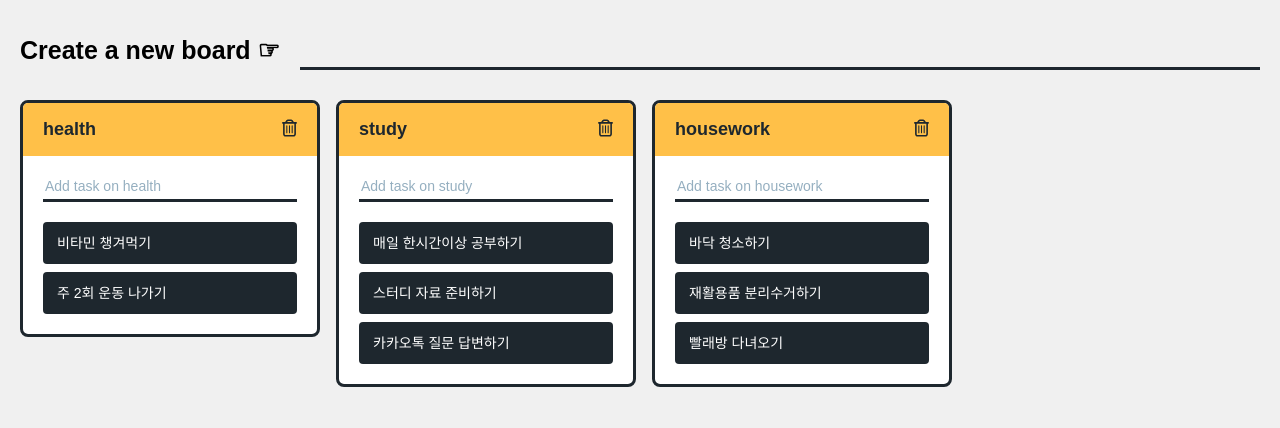
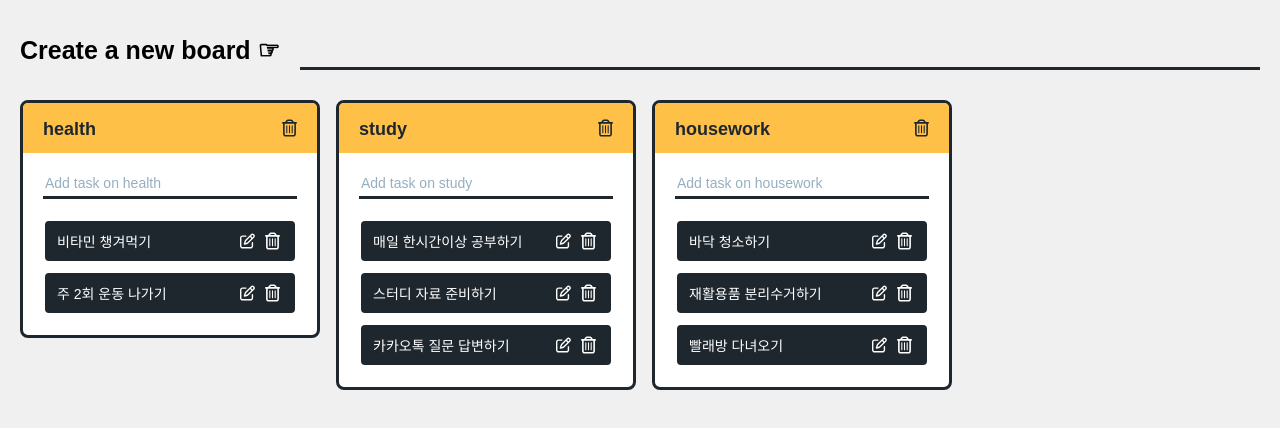
Before and after one commit to kkuyu/react-master-class-trello, a React (Create React App) app: page / in a window 1280 px wide. Shown: the top 428 px of the page. Built offline with nearby package versions, Linux system fonts and the light colour scheme; a web font is replaced by a local one.

Commit message:
Code Challenge: remove, edit card

```diff
--- a/src/Components/BoardCreator.tsx
+++ b/src/Components/BoardCreator.tsx
@@ -20,12 +20,13 @@ const Form = styled.form`
   input {
     width: 100%;
     height: 40px;
+    padding: 0;
     font-size: 22px;
     line-height: 40px;
     border: none;
     outline: 0;
     border-bottom: 3px solid ${(props) => props.theme.lineColor};
-    background-color: transparent;
+    background: none;
   }
 `;
 
--- a/src/Components/BoardTitle.tsx
+++ b/src/Components/BoardTitle.tsx
@@ -1,15 +1,13 @@
-import { useEffect, useState } from "react";
 import styled from "styled-components";
-import { useForm } from "react-hook-form";
 
 import { ReactComponent as IconDelete } from "../assets/images/icon_delete.svg";
 import { useRecoilState } from "recoil";
 import { toDoState } from "../atom";
 
 const Title = styled.h2`
+  position: relative;
   display: flex;
-  justify-content: space-between;
-  padding: 16px 20px;
+  padding: 16px 50px 14px 20px;
   color: ${(props) => props.theme.lineColor};
   background-color: ${(props) => props.theme.titleColor};
   span {
@@ -23,8 +21,12 @@ const Title = styled.h2`
 `;
 
 const Util = styled.div`
+  position: absolute;
+  top: 50%;
+  right: 14px;
+  transform: translateY(-50%);
   button {
-    padding: 0;
+    padding: 6px;
     background: none;
     border: none;
     cursor: pointer;
@@ -51,7 +53,7 @@ function BoardTitle({ title }: IBoardTitle) {
     <Title>
       <span>{title}</span>
       <Util>
-        <button onClick={onDelete}>
+        <button type="button" onClick={onDelete}>
           <IconDelete width="15" height="18" fill="#1E272E" role="img" aria-labelledby="delete" />
         </button>
       </Util>
--- a/src/Components/DraggableCard.tsx
+++ b/src/Components/DraggableCard.tsx
@@ -1,18 +1,59 @@
-import React from "react";
+import React, { useEffect, useState } from "react";
+import { useForm } from "react-hook-form";
 import { Draggable } from "react-beautiful-dnd";
 import styled from "styled-components";
 
-const Card = styled.div<{ isDragging: boolean }>`
-  padding: 14px;
-  font-size: 14px;
-  color: #ffffff;
-  background-color: ${(props) => (props.isDragging ? "#e4f2ff" : props.theme.cardColor)};
-  white-space: nowrap;
-  overflow: hidden;
-  text-overflow: ellipsis;
-  border-radius: 4px;
+import { useRecoilState } from "recoil";
+import { toDoState } from "../atom";
+import { ReactComponent as IconEdit } from "../assets/images/icon_edit.svg";
+import { ReactComponent as IconXmark } from "../assets/images/icon_xmark.svg";
+import { ReactComponent as IconDelete } from "../assets/images/icon_delete.svg";
+
+const Card = styled.div<{ isDragging: boolean; isEdit: boolean }>`
+  position: relative;
+  display: flex;
+  padding: 12px ${(props) => (props.isEdit ? "40px" : "70px")} 10px 12px;
+  background-color: ${(props) => (props.isDragging ? "#e4f2ff" : props.isEdit ? props.theme.boardColor : props.theme.cardColor)};
+  border: 2px solid ${(props) => (props.isEdit ? props.theme.cardColor : props.theme.boardColor)};
+  border-radius: 6px;
+  span,
+  input {
+    font-size: 14px;
+    line-height: 18px;
+    color: ${(props) => (props.isEdit ? props.theme.cardColor : props.theme.boardColor)};
+    white-space: nowrap;
+    overflow: hidden;
+    text-overflow: ellipsis;
+  }
   & + & {
     margin-top: 8px;
+  }
+`;
+
+const Util = styled.div`
+  position: absolute;
+  top: 50%;
+  right: 10px;
+  transform: translateY(-50%);
+  button {
+    padding: 5px;
+    background: none;
+    border: none;
+    cursor: pointer;
+  }
+  svg {
+    display: block;
+  }
+`;
+
+const Form = styled.form`
+  flex-grow: 1;
+  input {
+    width: 100%;
+    padding: 0;
+    border: none;
+    outline: 0;
+    background: none;
   }
 `;
 
@@ -22,13 +63,97 @@ interface IDraggableCardProps {
   index: number;
 }
 
+interface IFormEdit {
+  newText: string;
+}
+
 function DraggableCard({ toDoId, toDoText, index }: IDraggableCardProps) {
+  const [toDos, setToDos] = useRecoilState(toDoState);
+  const [isEdit, setIsEdit] = useState(false);
+
+  const { register, setValue, setFocus, handleSubmit } = useForm<IFormEdit>();
+
+  const onEdit = () => {
+    setIsEdit(true);
+  };
+
+  const onCancel = () => {
+    setIsEdit(false);
+  };
+
+  const onDelete = () => {
+    console.log("onDelete");
+    setToDos((allBoards) => {
+      return allBoards.map((data) => {
+        if (data.items.length - 1 >= index && data.items[index].id === toDoId) {
+          const temp = [...data.items];
+          temp.splice(index, 1);
+          return { ...data, items: temp };
+        }
+        return data;
+      });
+    });
+  };
+
+  const onValid = ({ newText }: IFormEdit) => {
+    setToDos((allBoards) => {
+      return allBoards.map((data) => {
+        if (data.items.length - 1 >= index && data.items[index].id === toDoId) {
+          const temp = [...data.items];
+          const task = { ...temp[index], text: newText };
+          temp.splice(index, 1);
+          temp.splice(index, 0, task);
+          return { ...data, items: temp };
+        }
+        return data;
+      });
+    });
+    setIsEdit(false);
+  };
+
+  useEffect(() => {
+    if (isEdit) {
+      setValue("newText", toDoText);
+      setFocus("newText");
+    } else {
+      setValue("newText", "");
+    }
+  }, [isEdit]);
+
   return (
     <Draggable key={toDoId} draggableId={toDoId.toString()} index={index}>
       {(provided, snapshot) => (
-        <Card ref={provided.innerRef} isDragging={snapshot.isDragging} {...provided.dragHandleProps} {...provided.draggableProps}>
-          {toDoText}
-        </Card>
+        <>
+          {isEdit && (
+            <>
+              <Card ref={provided.innerRef} isDragging={snapshot.isDragging} isEdit={isEdit} {...provided.dragHandleProps} {...provided.draggableProps}>
+                <Form onSubmit={handleSubmit(onValid)}>
+                  <input {...register("newText", { required: true })} type="text" />
+                </Form>
+                <Util>
+                  <button type="reset" onClick={onCancel}>
+                    <IconXmark width="15" height="18" fill="#1E272E" role="img" aria-labelledby="edit" />
+                  </button>
+                </Util>
+              </Card>
+            </>
+          )}
+          {!isEdit && (
+            <>
+              <Card ref={provided.innerRef} isDragging={snapshot.isDragging} isEdit={isEdit} {...provided.dragHandleProps} {...provided.draggableProps}>
+                <span>{toDoText}</span>
+                <Util>
+                  <button type="button" onClick={onEdit}>
+                    <IconEdit width="15" height="18" fill="#FFFFFF" role="img" aria-labelledby="edit" />
+                  </button>
+                  <button type="button" onClick={onDelete}>
+                    <IconDelete width="15" height="18" fill="#FFFFFF" role="img" aria-labelledby="delete" />
+                  </button>
+                </Util>
+              </Card>
+            </>
+          )}
+        </>
       )}
     </Draggable>
   );
```
Also changed, not shown: src/assets/images/icon_edit.svg (added), src/assets/images/icon_xmark.svg (added).
